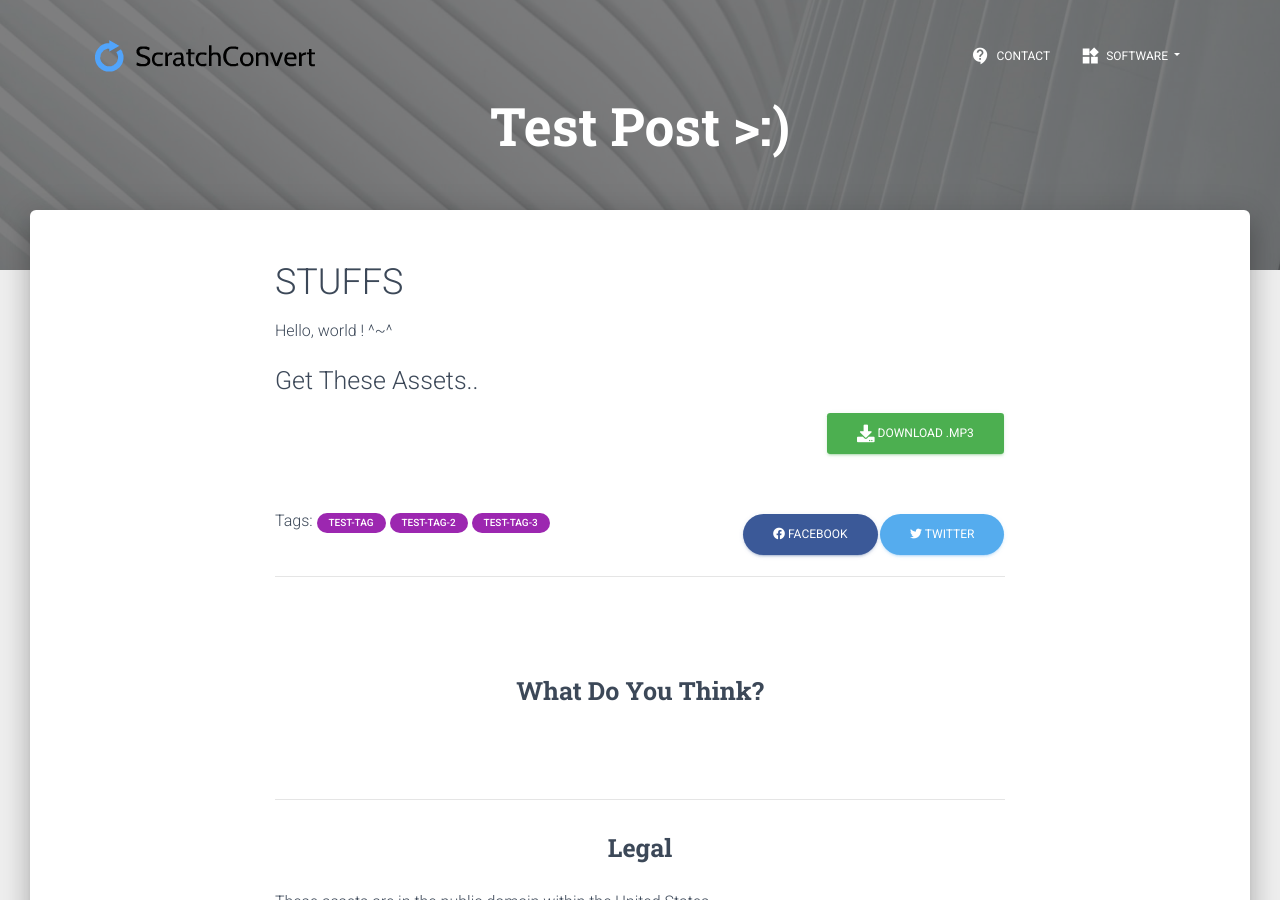
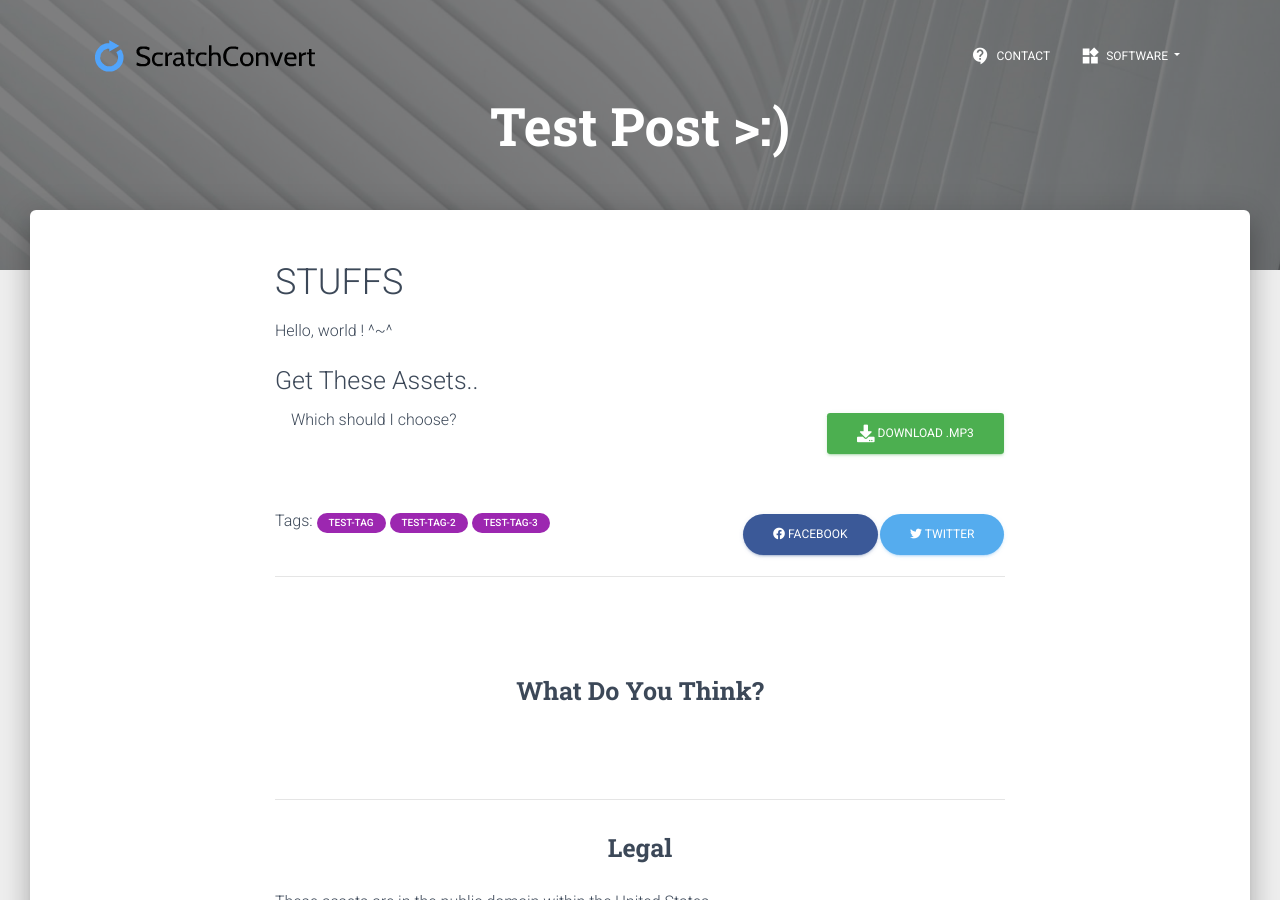
Before and after one commit to hrichhart/creator-assets-website, a Jekyll site: the page built from _posts/2021-06-13-test-post.md, in a window 1280 px wide and 900 px high. Built offline with Jekyll 4.4.1, drawn with Linux system fonts in a browser that asks for light colours; comment, search, counter and statistics services are not loaded.

Commit message:
Update article.html

```diff
--- a/_layouts/article.html
+++ b/_layouts/article.html
@@ -26,8 +26,10 @@
                         <div class="col-md-8 ml-auto mr-auto">
                             {{ content }}
 
+                            <!-- Downloads section -->
                             <h3>Get These Assets..</h3>
                             <a href="https://twitter.com" class="btn btn-success btn-wide float-right"> <i class="fa fa-download" aria-hidden="true"></i> Download .mp3<div class="ripple-container"></div></a>
+                            <a><i class="fa-question-circle" aria-hidden="true"></i> Which should I choose?</a>
                         </div>
                     </div>
                 </div>
```
